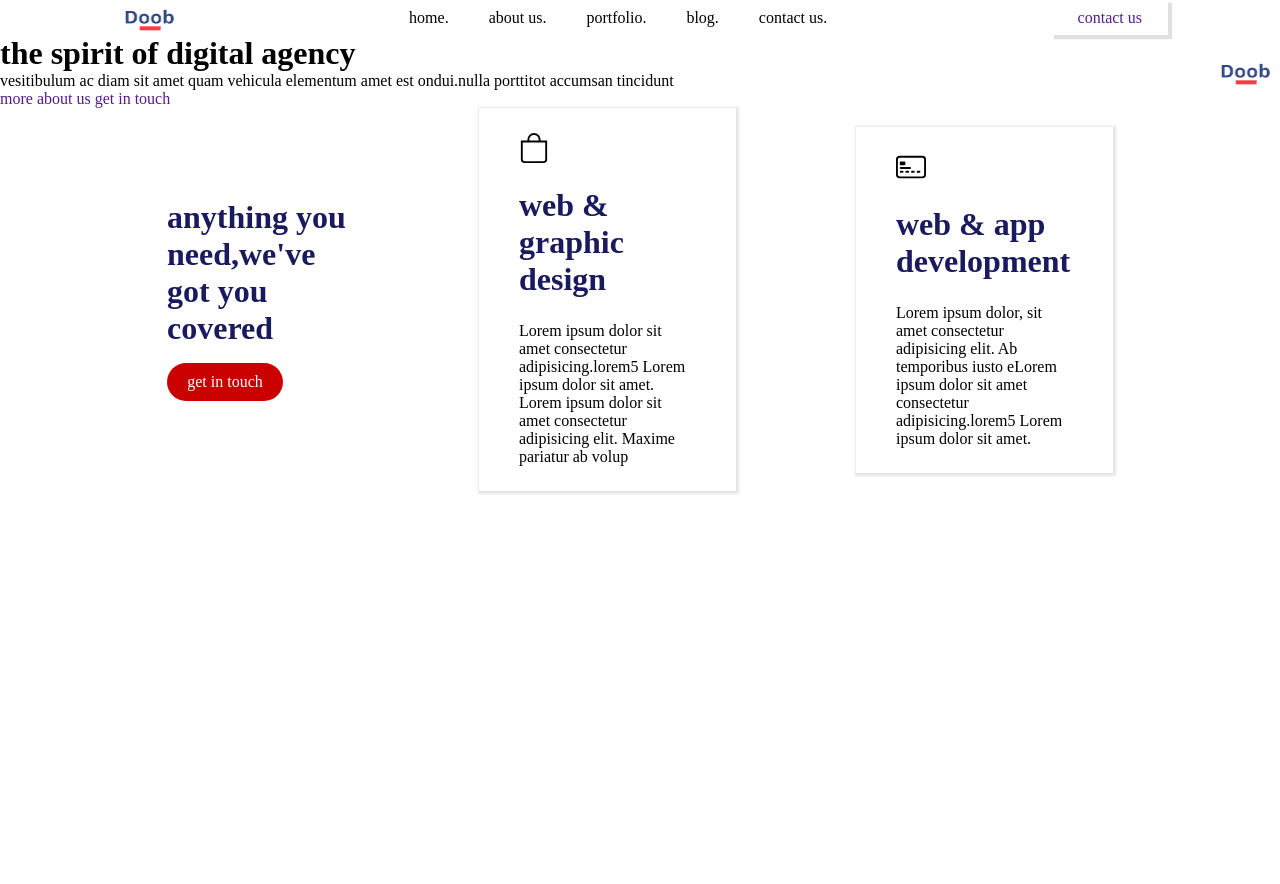
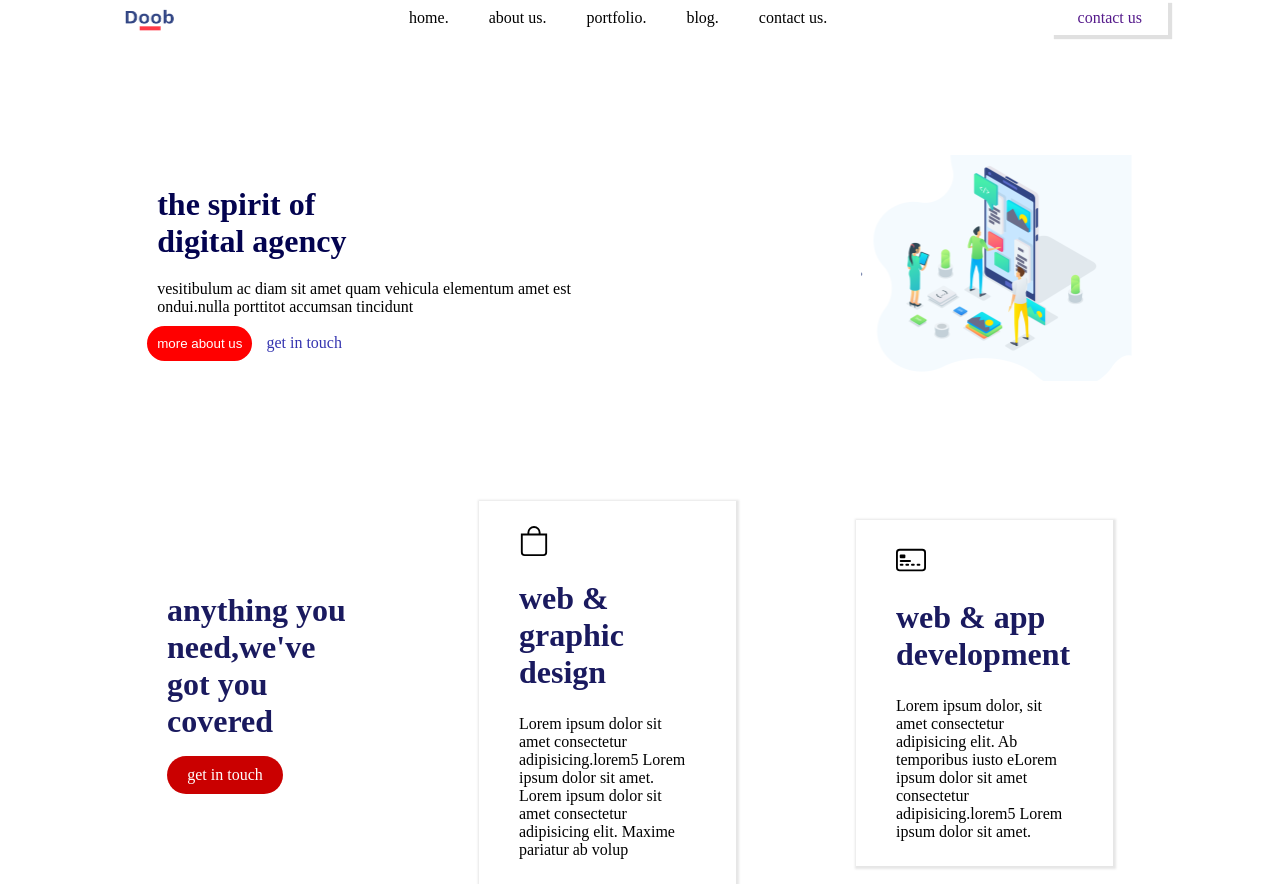
Before and after one commit to Khadija-baidi/doob, a plain HTML site: page doob/index.html in a window 1280 px wide. Before the commit the page ends 800 px from the top, so only its background shows below. Drawn offline with Linux system fonts and the light colour scheme.

Commit message:
section 2 css

```diff
--- a/doob/index.html
+++ b/doob/index.html
@@ -26,10 +26,10 @@
             <div class="gauche">
             <h1>the spirit of <span>digital agency</span></h1>
             <p>vesitibulum ac diam sit amet quam vehicula elementum amet est ondui.nulla porttitot accumsan tincidunt</p>
-            <a href="">more about us</a>
-            <a href=""> get in touch</a>
+            <button>more about us</button>
+            <a class="lnk" href=""> get in touch</a>
             </div>
-            <img src="./public/images/Capture d’écran 2025-03-04 144519.png" alt="">
+            <img src="./public/images/Capture d’écran 2025-03-05 104223.png" alt="">
         </div>
             <!--parte 3-->
             <div class="parent">
@@ -54,5 +54,6 @@
             </div>
         </div>
 
+
 </body>
 </html>
--- a/doob/public/css/app.css
+++ b/doob/public/css/app.css
@@ -100,3 +100,31 @@ justify-content: center;
     color:#1a1a5f ;
     width: 90%;
   }
+  .tanya{
+     align-items: center;
+  display: flex;
+  justify-content: center;
+  gap: 20px;
+  padding: 15vh;
+
+}
+.gauche>p{
+   width: 70%;
+   padding: 10px;
+}
+.gauche>h1{
+    width: 30%;
+    padding: 10px;
+    color: rgb(3, 3, 79);
+ }
+ .gauche> button{
+ background-color: red;
+ border: none;
+ border-radius: 20px;
+ padding: 10px;
+ color: white;
+ }
+ .lnk{
+    color: rgb(52, 52, 176);
+    padding: 10px;
+ }
```
Also changed, not shown: doob/public/images/Capture d’écran 2025-03-05 104223.png (added).
